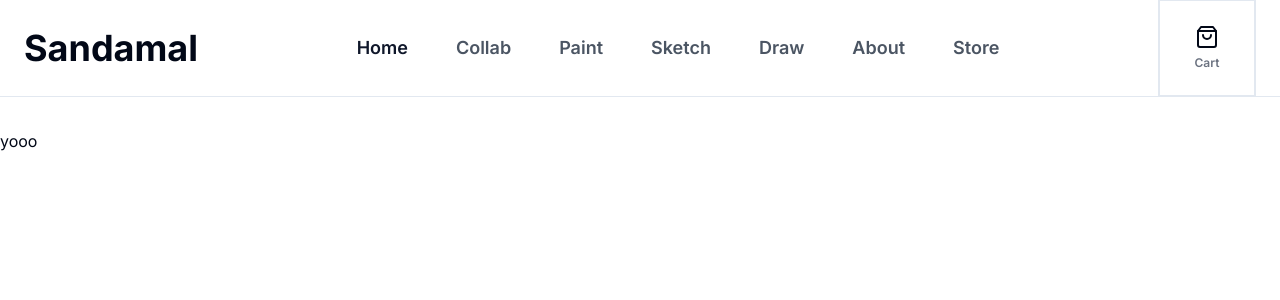
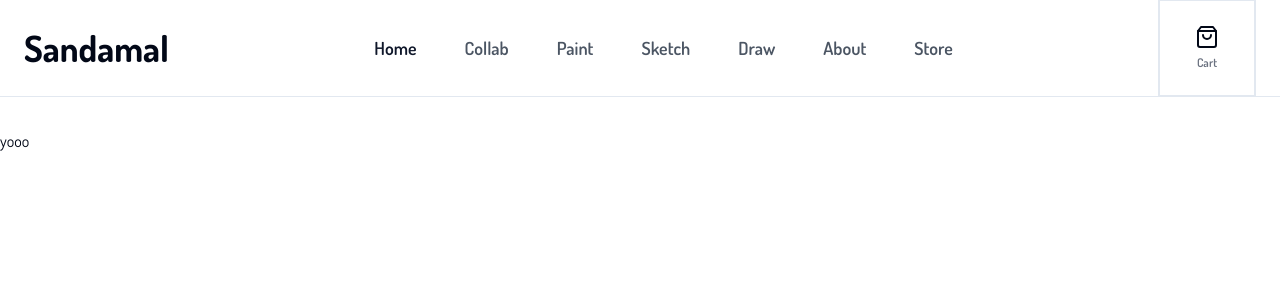
Before and after one commit to SebastienLaurentt/Sandamal, a Next.js app: page / in a window 1280 px wide. Shown: the top 300 px of the page. Built offline with nearby package versions, Linux system fonts and the light colour scheme.

Commit message:
update burgerMenu

```diff
--- a/app/layout.tsx
+++ b/app/layout.tsx
@@ -1,9 +1,9 @@
 import Navbar from "@/components/NavBar/NavBar";
 import type { Metadata } from "next";
-import { Inter } from "next/font/google";
+import { Dosis } from "next/font/google";
 import "./globals.css";
 
-const inter = Inter({ subsets: ["latin"] });
+const inter = Dosis({ subsets: ["latin"] });
 
 export const metadata: Metadata = {
   title: "Create Next App",
--- a/components/BurgerMenu/BurgerMenu.tsx
+++ b/components/BurgerMenu/BurgerMenu.tsx
@@ -53,7 +53,7 @@ export default function BurgerMenu({ isOpen, setIsOpen }: IBurgerMenu) {
         <Image src={logo} alt="Logo Galopins" className="mt-28 mx-auto" />
 
 
-        <ul className="flex flex-col gap-4 p-4 font-semibold text-2xl md:text-lg mt-16">
+        <ul className="flex flex-col gap-6 p-4 font-extralight tracking-[.5em] text-[19px] md:text-lg mt-16">
           {navData.map((link) => (
             <li key={link.name}>
               <Link
```
